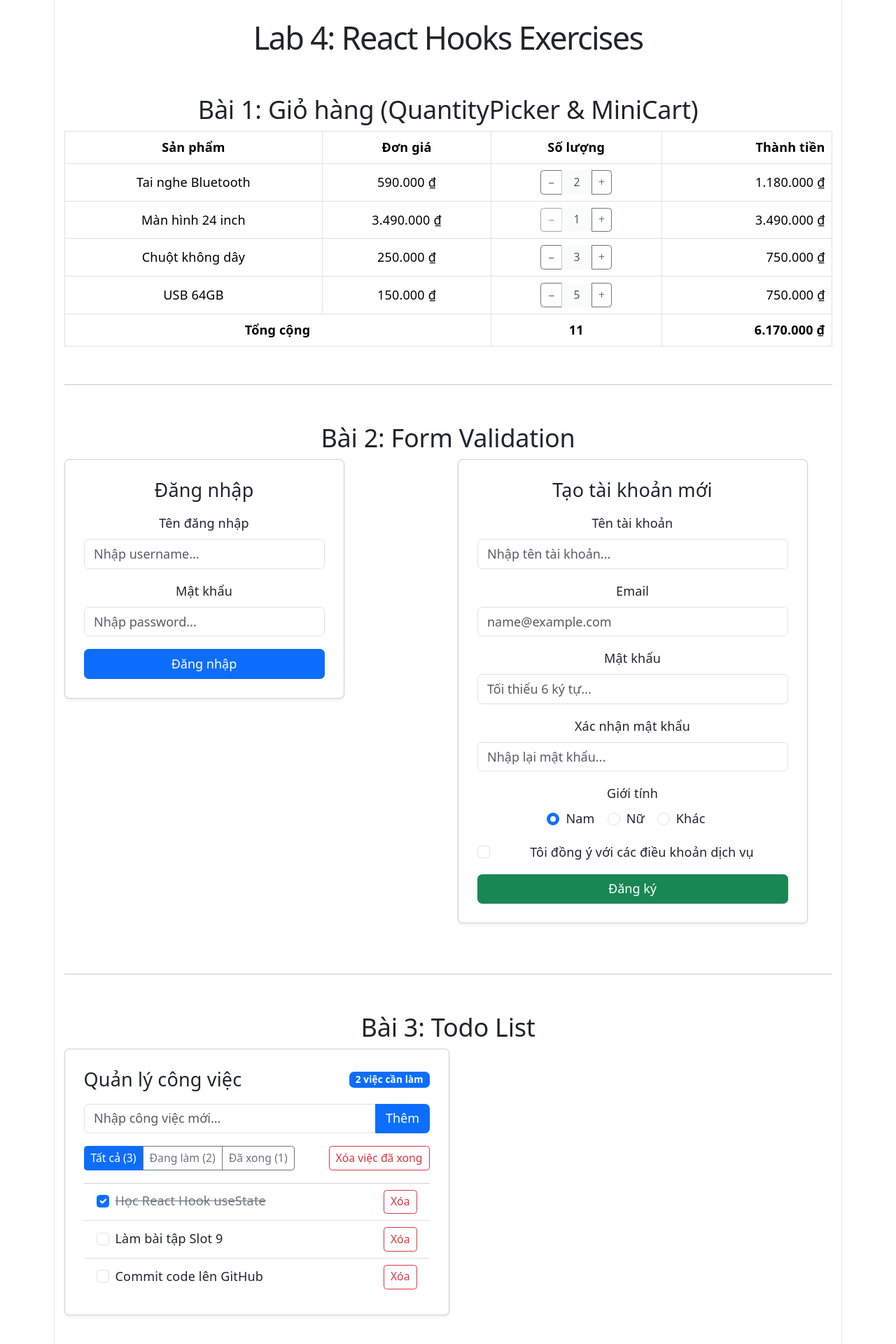
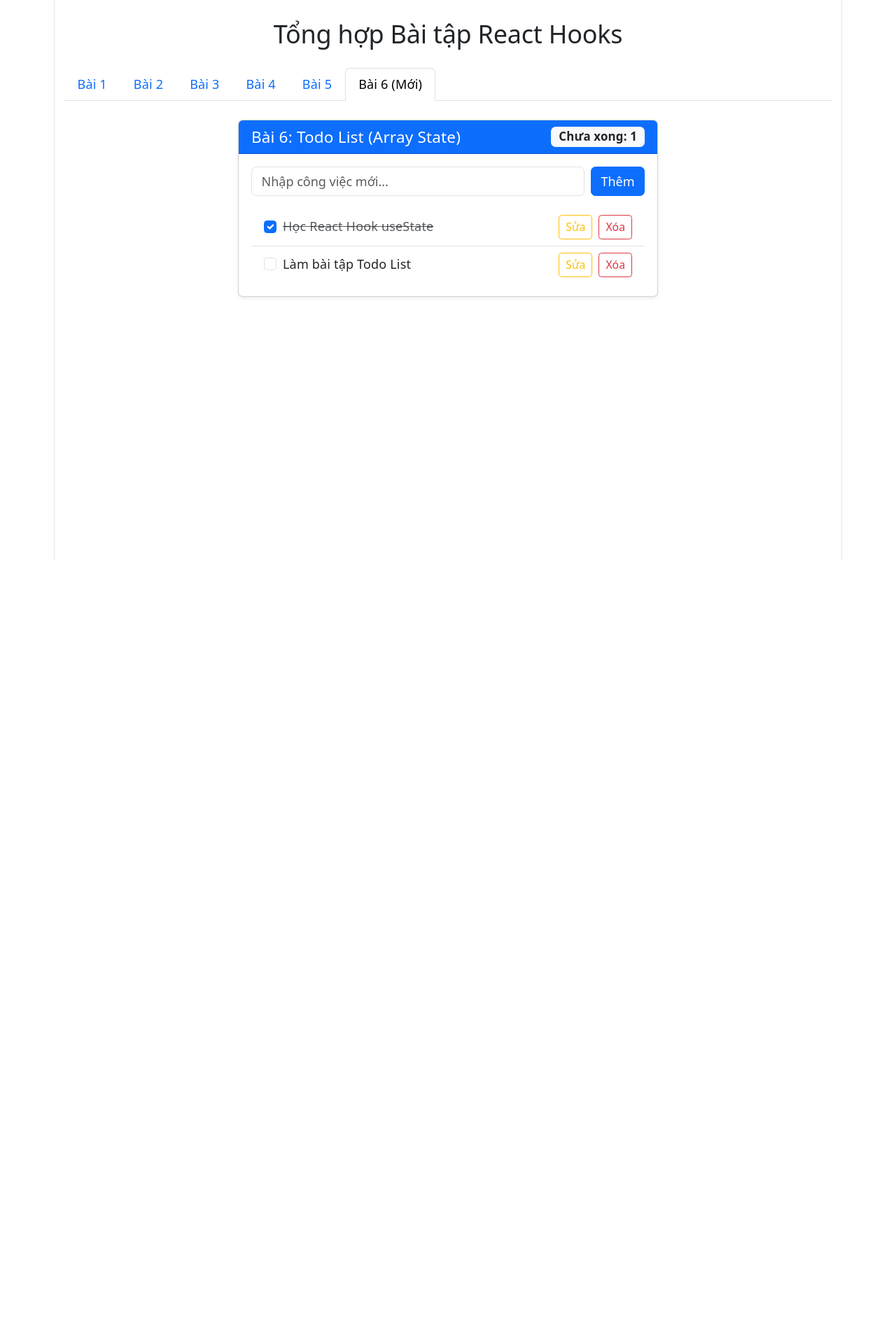
Before and after one commit to haotruong270704-lgtm/FER202FALL2026, a React (Vite) app in the folder slot9/es6-react-ui/: page / in a window 1280 px wide. Shown: the top 1920 px of the page at 70% size. After the commit the page ends 800 px from the top, so only its background shows below. Built offline with nearby package versions, Linux system fonts and the light colour scheme.

Commit message:
feat(slot9): add TodoList component and integrate with navigation preserving previous exercises

```diff
--- a/slot9/es6-react-ui/src/App.jsx
+++ b/slot9/es6-react-ui/src/App.jsx
@@ -1,66 +1,41 @@
-import 'bootstrap/dist/css/bootstrap.min.css';
-import 'bootstrap-icons/font/bootstrap-icons.css';
+// src/App.jsx
+import { useState } from 'react';
+import Container from 'react-bootstrap/Container';
+import Nav from 'react-bootstrap/Nav';
 
-import MiniCart from './components/MiniCart';
-import LoginForm from './components/LoginForm';
-import RegisterForm from './components/RegisterForm';
-import TodoList from './components/TodoList';
-import TodoFilterList from './components/TodoFilterList';
-import ProductFilter from './components/ProductFilter';
-import ProductSortList from './components/ProductSortList';
-import UserTable from './components/UserTable';
-import UserPaginationTable from './components/UserPaginationTable';
+// Import lại tất cả component bài 1-5 bạn đã tạo
+import QuantityCart from './components/QuantityCart'; // Bài 1 (ví dụ tên component của bạn)
+import ProfilePreview from './components/ProfilePreview'; // Bài 2
+import ProductFilter from './components/ProductFilter'; // Bài 3
+import RegisterFormBasic from './components/RegisterFormBasic'; // Bài 4
+import RegisterFormValidation from './components/RegisterFormValidation'; // Bài 5
+import TodoList from './components/TodoList'; // Bài 6 vừa làm
 
 function App() {
+  const [activeTab, setActiveTab] = useState('bai6');
+
   return (
-    <div className="container my-4">
-      <h1 className="text-center mb-5">Lab 4: React Hooks Exercises</h1>
+    <Container className="py-4">
+      <h2 className="text-center mb-4">Tổng hợp Bài tập React Hooks</h2>
 
-      {/* Bài 1: Giỏ hàng */}
-      <section className="mb-5">
-        <h2>Bài 1: Giỏ hàng (QuantityPicker & MiniCart)</h2>
-        <MiniCart />
-      </section>
+      {/* Thanh Menu chọn bài */}
+      <Nav variant="tabs" activeKey={activeTab} onSelect={(selectedKey) => setActiveTab(selectedKey)} className="mb-4">
+        <Nav.Item><Nav.Link eventKey="bai1">Bài 1</Nav.Link></Nav.Item>
+        <Nav.Item><Nav.Link eventKey="bai2">Bài 2</Nav.Link></Nav.Item>
+        <Nav.Item><Nav.Link eventKey="bai3">Bài 3</Nav.Link></Nav.Item>
+        <Nav.Item><Nav.Link eventKey="bai4">Bài 4</Nav.Link></Nav.Item>
+        <Nav.Item><Nav.Link eventKey="bai5">Bài 5</Nav.Link></Nav.Item>
+        <Nav.Item><Nav.Link eventKey="bai6">Bài 6 (Mới)</Nav.Link></Nav.Item>
+      </Nav>
 
-      <hr />
-
-      {/* Bài 2: Form */}
-      <section className="my-5">
-        <h2>Bài 2: Form Validation</h2>
-        <div className="row">
-          <div className="col-md-6 mb-3">
-            <LoginForm />
-          </div>
-          <div className="col-md-6 mb-3">
-            <RegisterForm />
-          </div>
-        </div>
-      </section>
-
-      <hr />
-
-      {/* Bài 3: Todo List */}
-      <section className="my-5">
-        <h2>Bài 3: Todo List</h2>
-        <TodoFilterList />
-      </section>
-
-      <hr />
-
-      {/* Bài 4: Sản phẩm */}
-      <section className="my-5">
-        <h2>Bài 4: Lọc & Sắp xếp Sản phẩm</h2>
-        <ProductSortList />
-      </section>
-
-      <hr />
-
-      {/* Bài 5: Người dùng */}
-      <section className="my-5">
-        <h2>Bài 5: Quản lý Người dùng</h2>
-        <UserPaginationTable />
-      </section>
-    </div>
+      {/* Hiển thị bài tập tương ứng */}
+      {activeTab === 'bai1' && <QuantityCart />}
+      {activeTab === 'bai2' && <ProfilePreview />}
+      {activeTab === 'bai3' && <ProductFilter />}
+      {activeTab === 'bai4' && <RegisterFormBasic />}
+      {activeTab === 'bai5' && <RegisterFormValidation />}
+      {activeTab === 'bai6' && <TodoList />}
+    </Container>
   );
 }
 
--- a/slot9/es6-react-ui/src/components/TodoList.jsx
+++ b/slot9/es6-react-ui/src/components/TodoList.jsx
@@ -1,90 +1,105 @@
+// src/components/TodoList.jsx
 import { useState } from 'react';
+import Card from 'react-bootstrap/Card';
 import Form from 'react-bootstrap/Form';
 import Button from 'react-bootstrap/Button';
 import ListGroup from 'react-bootstrap/ListGroup';
-import InputGroup from 'react-bootstrap/InputGroup';
+import Badge from 'react-bootstrap/Badge';
 
 const initialTodos = [
   { id: 1, text: 'Học React Hook useState', completed: true },
-  { id: 2, text: 'Làm bài tập Slot 9', completed: false },
-  { id: 3, text: 'Commit code lên GitHub', completed: false },
+  { id: 2, text: 'Làm bài tập Todo List', completed: false },
 ];
 
 const TodoList = () => {
   const [todos, setTodos] = useState(initialTodos);
   const [text, setText] = useState('');
+  const [editingId, setEditingId] = useState(null);
+  const [editText, setEditText] = useState('');
 
-  const addTodo = (e) => {
+  const handleAddTodo = (e) => {
     e.preventDefault();
     if (!text.trim()) return;
-
-    const newTodo = {
-      id: Date.now(),
-      text: text.trim(),
-      completed: false,
-    };
-
-    setTodos((prev) => [...prev, newTodo]);
+    setTodos((prev) => [...prev, { id: Date.now(), text: text.trim(), completed: false }]);
     setText('');
   };
 
-  const toggleTodo = (id) => {
+  const handleToggle = (id) => {
     setTodos((prev) =>
-      prev.map((todo) =>
-        todo.id === id ? { ...todo, completed: !todo.completed } : todo
-      )
+      prev.map((todo) => (todo.id === id ? { ...todo, completed: !todo.completed } : todo))
     );
   };
 
-  const deleteTodo = (id) => {
+  const handleDelete = (id) => {
     setTodos((prev) => prev.filter((todo) => todo.id !== id));
   };
 
+  const handleStartEdit = (todo) => {
+    setEditingId(todo.id);
+    setEditText(todo.text);
+  };
+
+  const handleSaveEdit = (id) => {
+    if (!editText.trim()) return;
+    setTodos((prev) =>
+      prev.map((todo) => (todo.id === id ? { ...todo, text: editText.trim() } : todo))
+    );
+    setEditingId(null);
+  };
+
   return (
-    <div className="card p-4 shadow-sm" style={{ maxWidth: 500 }}>
-      <h4 className="mb-3">Danh sách công việc</h4>
-
-      <Form onSubmit={addTodo} className="mb-3">
-        <InputGroup>
+    <Card className="shadow-sm mx-auto my-4" style={{ maxWidth: '600px' }}>
+      <Card.Header as="h5" className="bg-primary text-white d-flex justify-content-between align-items-center">
+        <span>Bài 6: Todo List (Array State)</span>
+        <Badge bg="light" text="dark">
+          Chưa xong: {todos.filter((t) => !t.completed).length}
+        </Badge>
+      </Card.Header>
+      <Card.Body>
+        <Form onSubmit={handleAddTodo} className="d-flex gap-2 mb-3">
           <Form.Control
             type="text"
             placeholder="Nhập công việc mới..."
             value={text}
             onChange={(e) => setText(e.target.value)}
           />
-          <Button variant="primary" type="submit">
-            Thêm
-          </Button>
-        </InputGroup>
+          <Button type="submit" variant="primary">Thêm</Button>
         </Form>
 
         <ListGroup variant="flush">
           {todos.map((todo) => (
-          <ListGroup.Item
-            key={todo.id}
-            className="d-flex align-items-center justify-content-between gap-2"
-          >
+            <ListGroup.Item key={todo.id} className="d-flex justify-content-between align-items-center">
+              {editingId === todo.id ? (
+                <div className="d-flex gap-2 w-100 me-2">
+                  <Form.Control
+                    size="sm"
+                    value={editText}
+                    onChange={(e) => setEditText(e.target.value)}
+                    onKeyDown={(e) => e.key === 'Enter' && handleSaveEdit(todo.id)}
+                  />
+                  <Button size="sm" variant="success" onClick={() => handleSaveEdit(todo.id)}>Lưu</Button>
+                  <Button size="sm" variant="secondary" onClick={() => setEditingId(null)}>Hủy</Button>
+                </div>
+              ) : (
+                <>
                   <Form.Check
                     type="checkbox"
+                    id={`todo-${todo.id}`}
+                    label={<span className={todo.completed ? 'text-decoration-line-through text-muted' : ''}>{todo.text}</span>}
                     checked={todo.completed}
-              onChange={() => toggleTodo(todo.id)}
-              label={
-                <span style={{ textDecoration: todo.completed ? 'line-through' : 'none' }}>
-                  {todo.text}
-                </span>
-              }
+                    onChange={() => handleToggle(todo.id)}
                   />
-            <Button
-              variant="outline-danger"
-              size="sm"
-              onClick={() => deleteTodo(todo.id)}
-            >
-              Xóa
-            </Button>
+                  <div>
+                    <Button variant="outline-warning" size="sm" className="me-2" onClick={() => handleStartEdit(todo)}>Sửa</Button>
+                    <Button variant="outline-danger" size="sm" onClick={() => handleDelete(todo.id)}>Xóa</Button>
+                  </div>
+                </>
+              )}
             </ListGroup.Item>
           ))}
         </ListGroup>
-    </div>
+      </Card.Body>
+    </Card>
   );
 };
 
--- a/slot9/es6-react-ui/src/components/UserTable.jsx
+++ b/slot9/es6-react-ui/src/components/UserTable.jsx
@@ -92,4 +92,4 @@ const UserTable = () => {
   );
 };
 
-export default UserTable;
+export default UserTable;npm install -g @google/gemini-cli@latest
```
Lines whose indentation alone changed are shown as unchanged.
